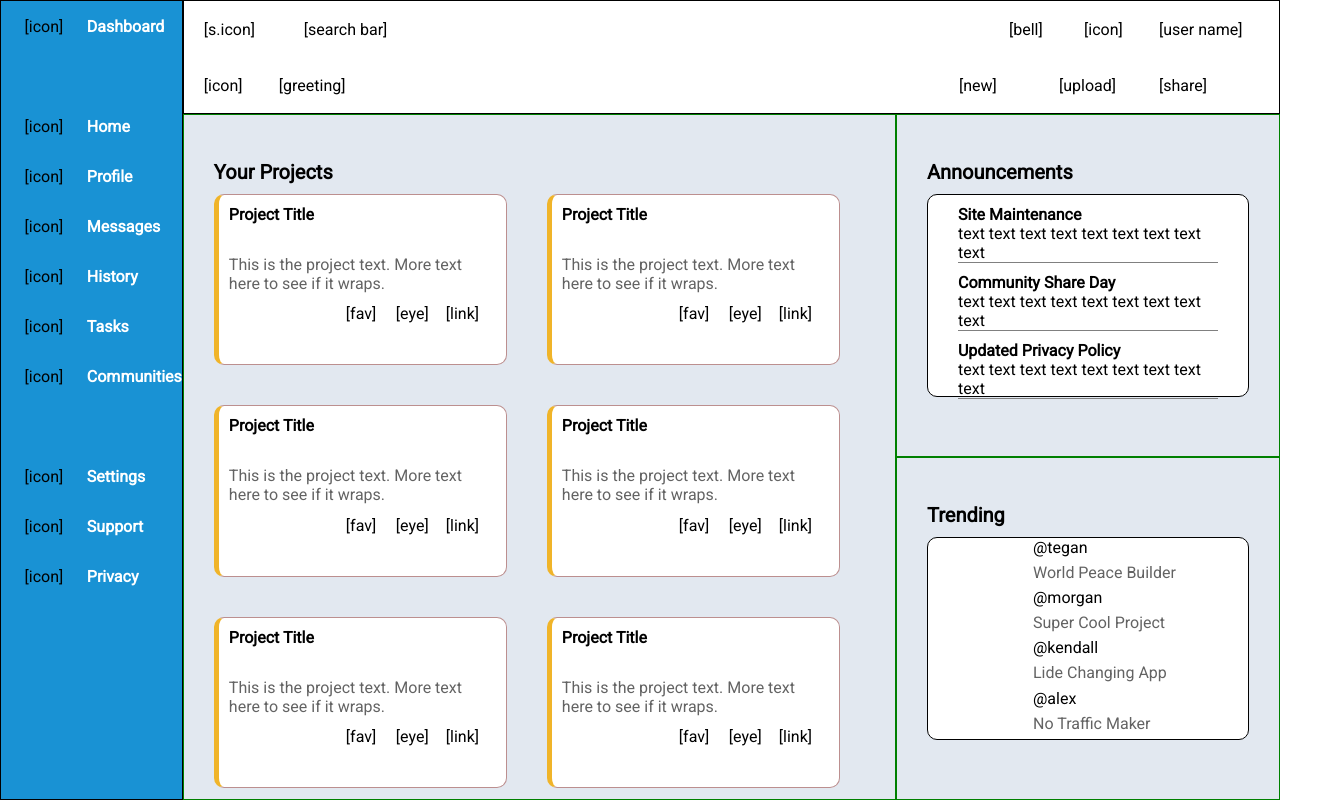
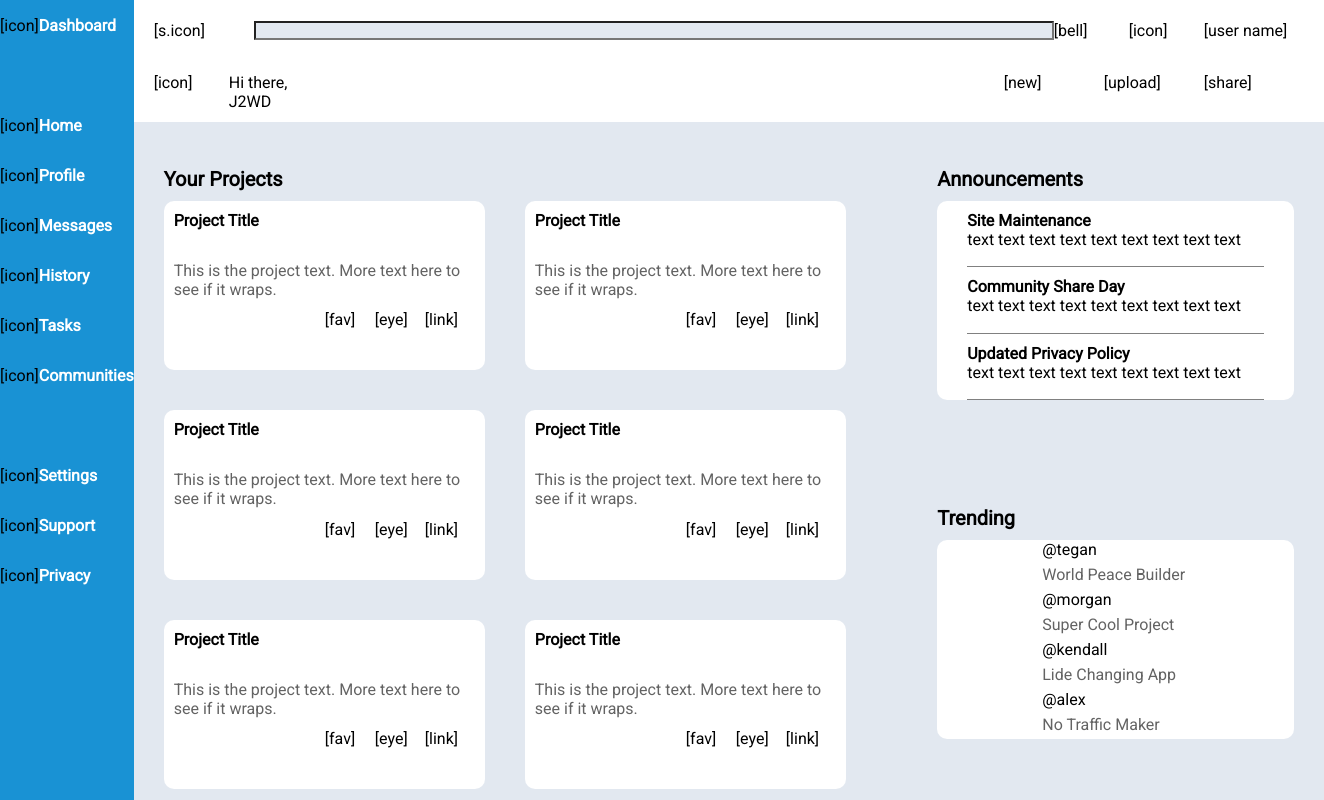
Before and after one commit to Journey2WebDev/admin-dashboard, a plain HTML site: page index.html in a window 1280 px wide. Shown: the whole page, 1324 px wide, since content can reach past the window. Drawn offline with Linux system fonts and the light colour scheme.

Commit message:
Prepare to add icons

```diff
--- a/index.html
+++ b/index.html
@@ -55,7 +55,8 @@
 <div class="header">
   <div class="header-top">
     <div class="ht-search-icon">[s.icon]</div>
-    <div class="ht-search-bar">[search bar]</div>
+    <!-- <div class="ht-search-bar">[search bar]</div> -->
+    <input type="text" name="textbar" class="ht-search-bar">
     <div></div>
     <div class="ht-notification-icon">[bell]</div>
     <div class="ht-custom-icon">[icon]</div>
@@ -63,7 +64,10 @@
   </div>
   <div class="header-bottom">
     <div class="hb-custom-icon">[icon]</div>
-    <div class="hb-greet">[greeting]</div>
+    <div class="hb-greet">
+      Hi there, <br>
+      J2WD
+    </div>
     <div></div>
     <div class="hb-new-btn">[new]</div>
     <div class="hb-upload-btn">[upload]</div>
--- a/styles/style.css
+++ b/styles/style.css
@@ -15,9 +15,9 @@
 }
 
 
-.nav, .header, .main-content{
+/* .nav, .header, .main-content{
   border: 1px solid black
-}
+} */
 
 body{
   width: 100vw;
@@ -66,9 +66,15 @@ body{
 
 .header-top{
   display: grid;
-  grid-template-columns: 100px 1fr 75px 75px 75px 100px;
+  grid-template-columns: 100px 800px 1fr 75px 75px 100px;
   margin: 0 20px 0 20px;
 }
+
+.ht-search-bar{
+  background-color: #e2e8f0;
+}
+
+
 
 .header-bottom{
   display: grid;
@@ -93,7 +99,7 @@ body{
   grid-column: 1 / 2;
   grid-row: 1 / 3;
 
-  border: 1px solid green;
+  /* border: 1px solid green; */
   padding-top: 45px;
   padding-right: 30px;
   padding-bottom: 45px;
@@ -115,10 +121,10 @@ body{
 }
 
 .project{
-  border-top: 1px solid rosybrown;
+  /* border-top: 1px solid rosybrown;
   border-right: 1px solid rosybrown;
   border-bottom: 1px solid rosybrown;
-  border-left: 5px solid #f0b429;
+  border-left: 5px solid #f0b429; */
   border-radius: 10px;
   padding: 10px;
 
@@ -164,7 +170,7 @@ body{
   grid-column: 2 / 3;
   grid-row: 1 / 2;
 
-  border: 1px solid green;
+  /* border: 1px solid green; */
   padding-top: 45px;
   padding-right: 30px;
   padding-bottom: 45px;
@@ -179,7 +185,7 @@ body{
 
 .announcement-grid{
   height: 80%;
-  border: 1px solid black;
+  /* border: 1px solid black; */
   border-radius: 10px;
   background-color: white;
   padding-left: 30px;
@@ -204,7 +210,7 @@ body{
   grid-column: 2 / 3;
   grid-row: 2 / 3;
 
-  border: 1px solid green;
+  /* border: 1px solid green; */
   padding-top: 45px;
   padding-right: 30px;
   padding-bottom: 45px;
@@ -219,7 +225,7 @@ body{
 
 .trending-grid{
   height: 80%;
-  border: 1px solid black;
+  /* border: 1px solid black; */
   border-radius: 10px;
   background-color: white;
   padding-left: 30px;
```
